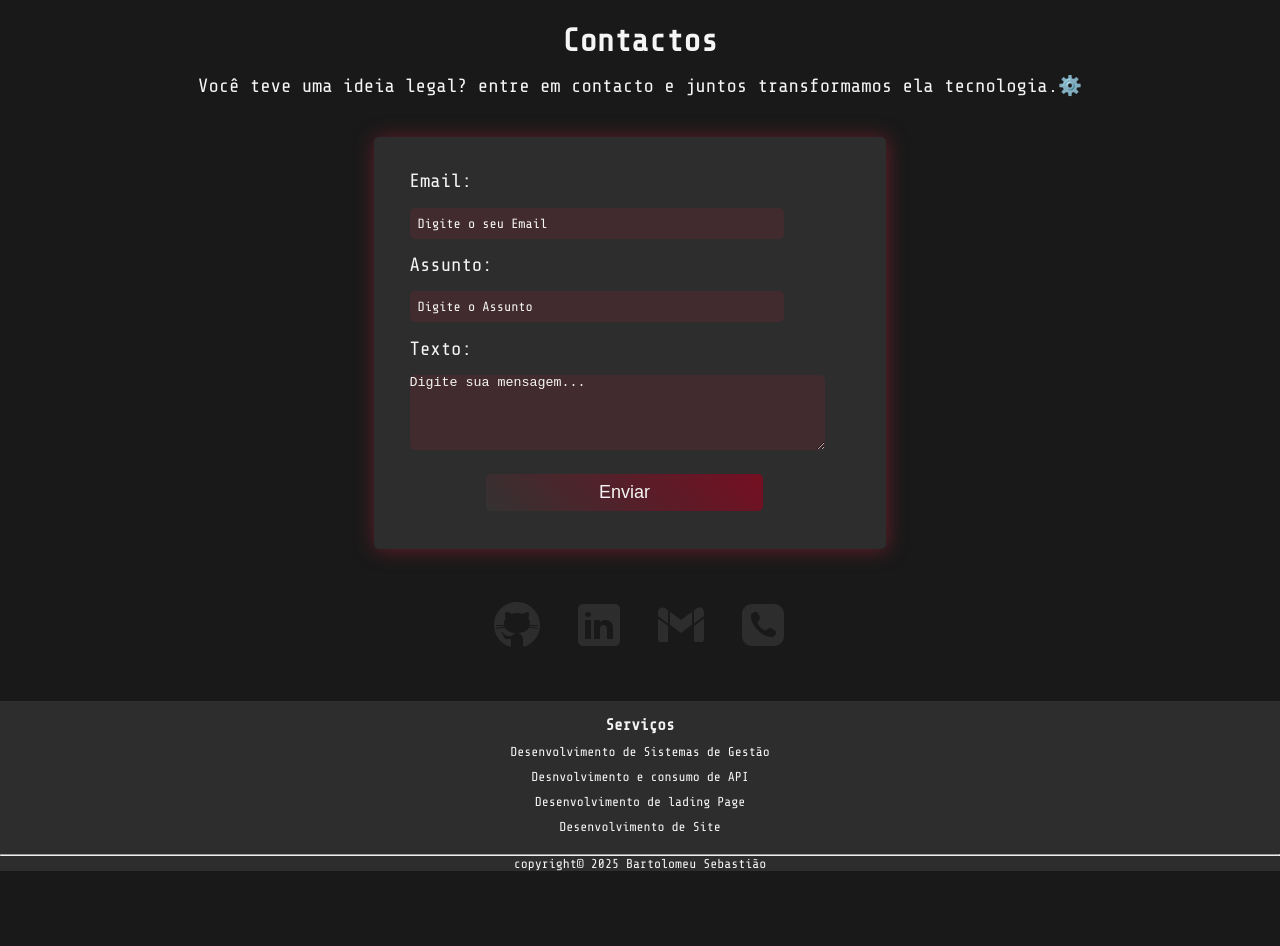
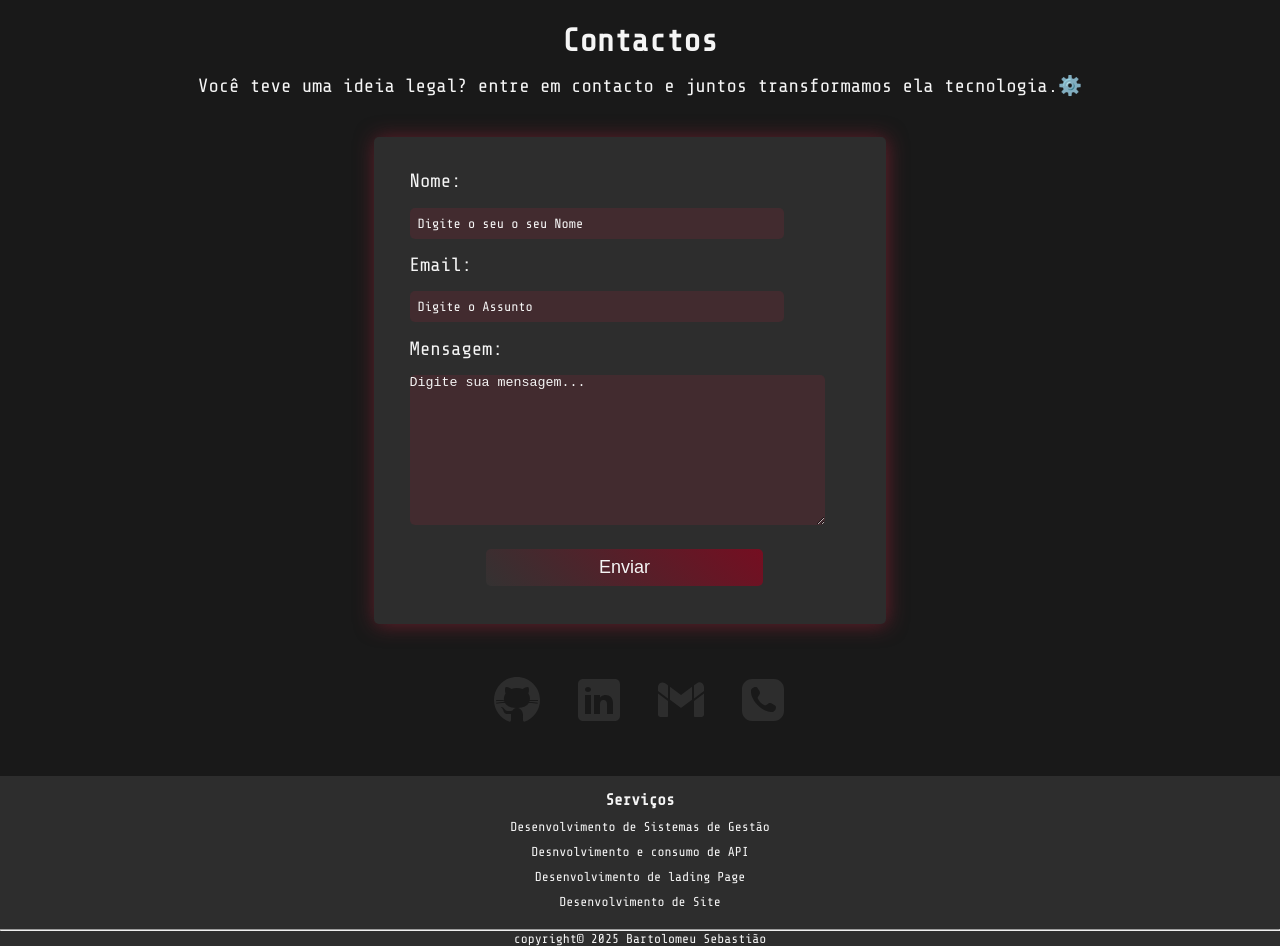
Before and after one commit to Bartolomeu18/MeuPortfolio, a React (Vite) app: page / in a window 1280 px wide. Shown: the part 1800-2746 px from the top of the page. Before the commit the page ends 2671 px from the top, so only its background shows below. Built offline with nearby package versions, Linux system fonts and the light colour scheme.

Commit message:
FormSumit
adicionei o formSumit no projecto que fara o meu formulario funcionar sem o Backend

```diff
--- a/src/components/contact.css
+++ b/src/components/contact.css
@@ -80,6 +80,7 @@ color: whitesmoke;
     margin: 20px;
     margin-left: 22%;
     width: 54%;
+    border: none;
 }/*
 #enviar:hover{
      transition: 0.5s ease-in-out;
--- a/src/components/contact.jsx
+++ b/src/components/contact.jsx
@@ -10,15 +10,15 @@ function Contact() {
             <h1>Contactos</h1>
             <p>Você teve uma ideia legal? entre em contacto e juntos transformamos ela tecnologia.⚙️ </p>
             <div className='contactConteinar'>
-                <form action="" method="post">
+                <form action="https://formsubmit.co/bartolomeunhongo@gmail.com" method="post">
                     <br></br>
-                    <label htmlFor="email">Email:</label>
-                    <input type="email" name="email" id="email" placeholder='Digite o seu Email'/>
-                    <label htmlFor="assunto">Assunto:</label>
-                    <input type="text" name="assunto" id="assunto" placeholder='Digite o Assunto'/>
-                    <label htmlFor="tmensagem">Texto:</label>
-               <textarea name="mensagem" rows="5" cols="50" placeholder="Digite sua mensagem..." id='textoContent'></textarea>
-                <input type="submit" value="Enviar" name="enviar" id="enviar" />
+                    <label htmlFor="email">Nome:</label>
+                    <input type="text" name="name" className="form-control" id="email" placeholder='Digite o seu o seu Nome' required/>
+                    <label htmlFor="assunto">Email:</label>
+                    <input type="email" name="email" class="form-control"  id="assunto" placeholder='Digite o Assunto'required/>
+                    <label htmlFor="tmensagem">Mensagem:</label>
+               <textarea class="form-control" name="message" rows="10" cols="50" placeholder="Digite sua mensagem..." id='textoContent'required ></textarea>
+                    <button type="submit" id="enviar" >Enviar</button>
                <br></br>
                 </form>
                     <ul id='contactList'>
```
